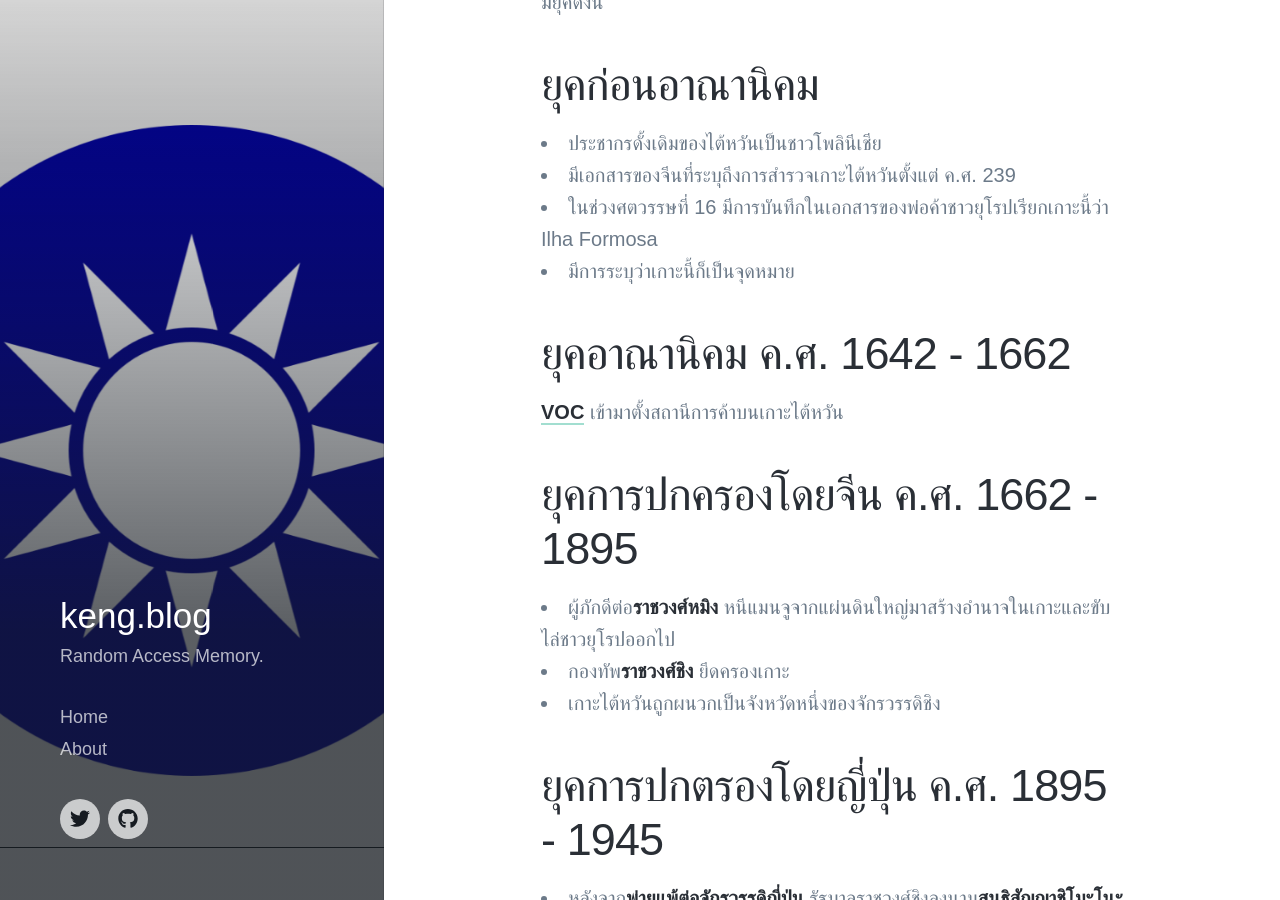
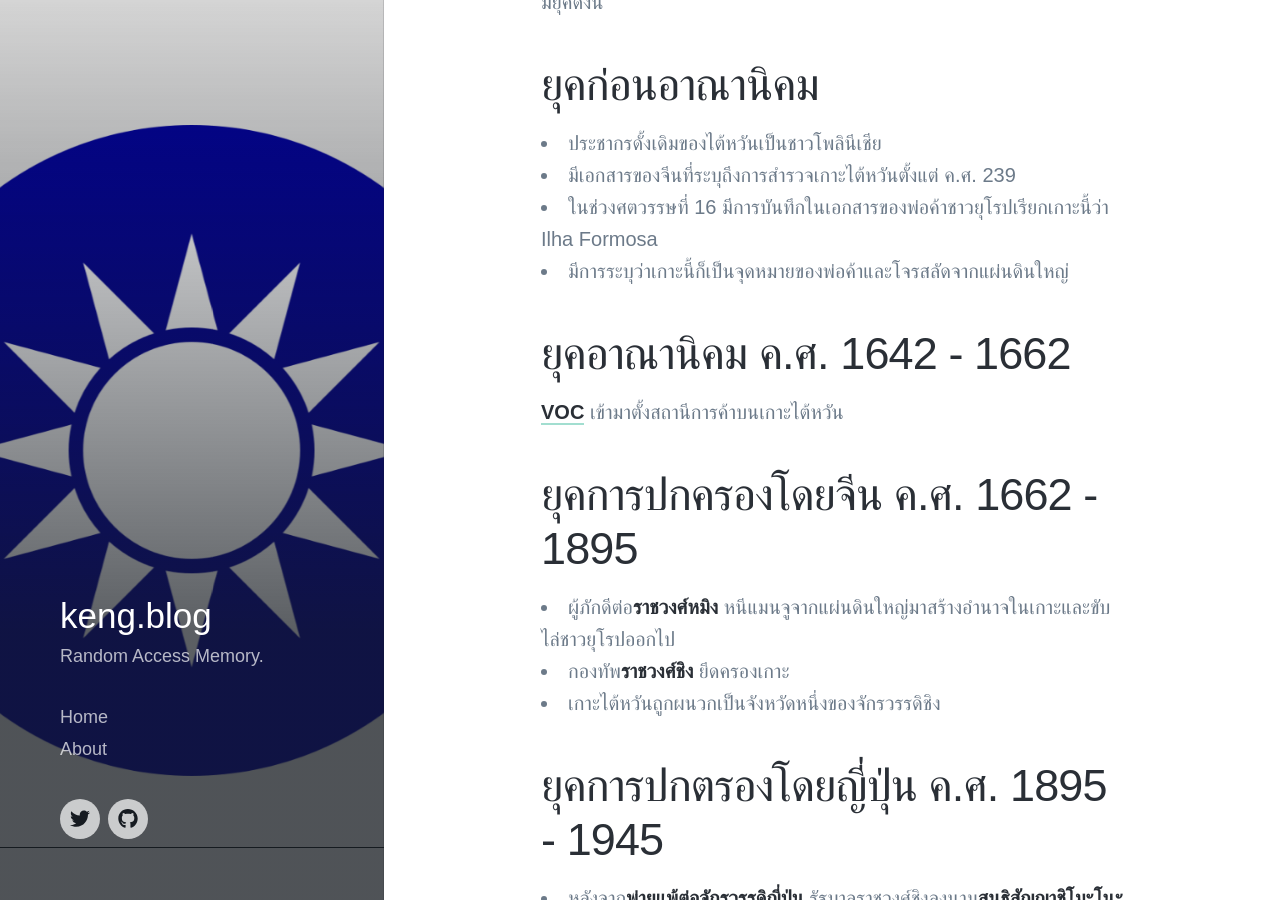
Before and after one commit to kengggg/kengggg.github.io, a Jekyll site: the page built from _posts/2021-01-17-the-political-history-of-taiwan.md, in a window 1280 px wide and 900 px high, scrolled down 739 px. Built offline with Jekyll 4.4.1, drawn with Linux system fonts in a browser that asks for light colours; nearby versions of some CDN libraries; some web fonts are replaced.

```diff
--- a/_posts/2021-01-17-the-political-history-of-taiwan.md
+++ b/_posts/2021-01-17-the-political-history-of-taiwan.md
@@ -18,7 +18,7 @@
 - ประชากรดั้งเดิมของไต้หวันเป็นชาวโพลินีเชีย
 - มีเอกสารของจีนที่ระบุถึงการสำรวจเกาะไต้หวันตั้งแต่ ค.ศ. 239
 - ในช่วงศตวรรษที่ 16 มีการบันทึกในเอกสารของพ่อค้าชาวยุโรปเรียกเกาะนี้ว่า Ilha Formosa
-- มีการระบุว่าเกาะนี้ก็เป็นจุดหมาย
+- มีการระบุว่าเกาะนี้ก็เป็นจุดหมายของพ่อค้าและโจรสลัดจากแผ่นดินใหญ่
 
 ## ยุคอาณานิคม ค.ศ. 1642 - 1662
 
```
